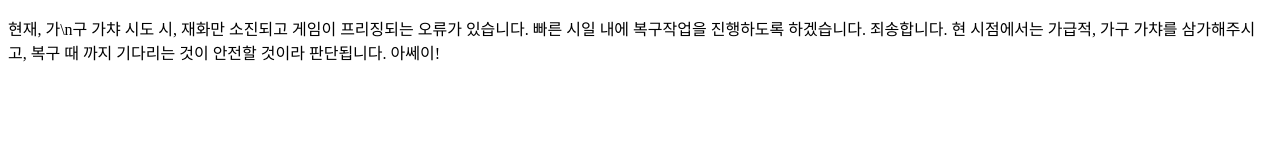
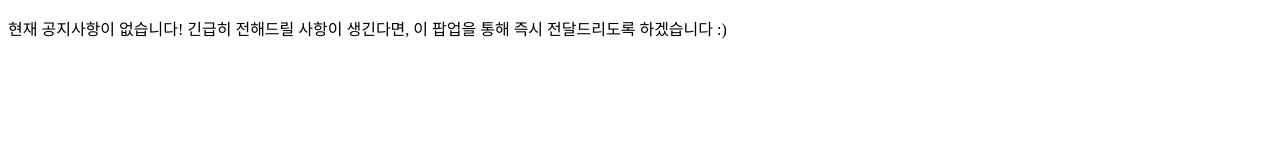
Before and after one commit to cielo111/IdleAlbaNOTICE, a plain HTML site: page index.html in a window 1280 px wide. Drawn offline with Linux system fonts and the light colour scheme.

Commit message:
Update index.html

```diff
--- a/index.html
+++ b/index.html
@@ -7,13 +7,6 @@
     <title>IdleAlbaNOTICE</title>
 </head>
 <body>
-    <p>현재, 가\n구 가챠 시도 시,
-       재화만 소진되고 게임이 프리징되는 오류가 있습니다.
-       빠른 시일 내에 복구작업을 진행하도록 하겠습니다.
-       죄송합니다.
-       현 시점에서는 가급적,
-       가구 가챠를 삼가해주시고,
-       복구 때 까지 기다리는 것이 안전할 것이라 판단됩니다.
-        아쎄이!</p>
+    <p>현재 공지사항이 없습니다! 긴급히 전해드릴 사항이 생긴다면, 이 팝업을 통해 즉시 전달드리도록 하겠습니다 :)</p>
 </body>
 </html>
```
